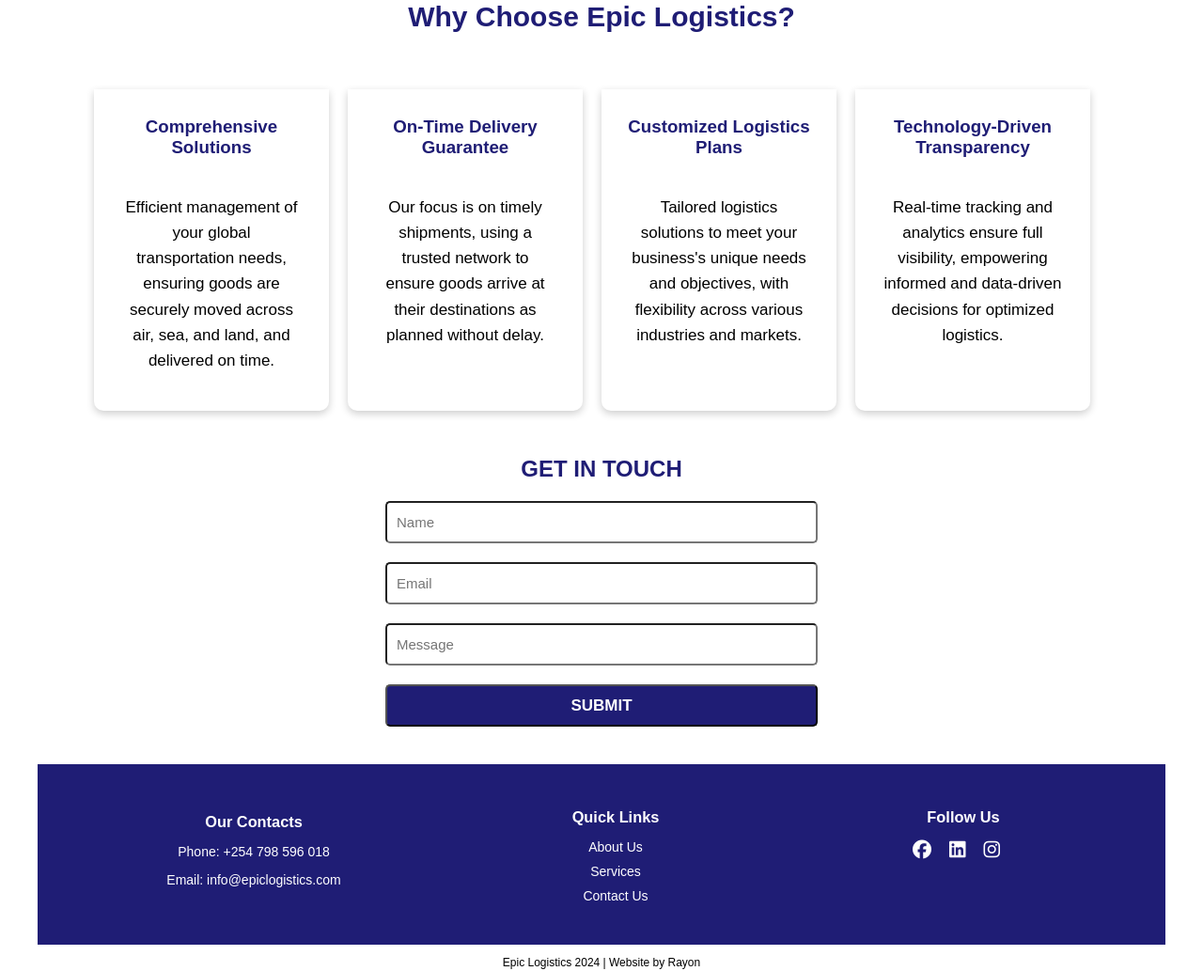
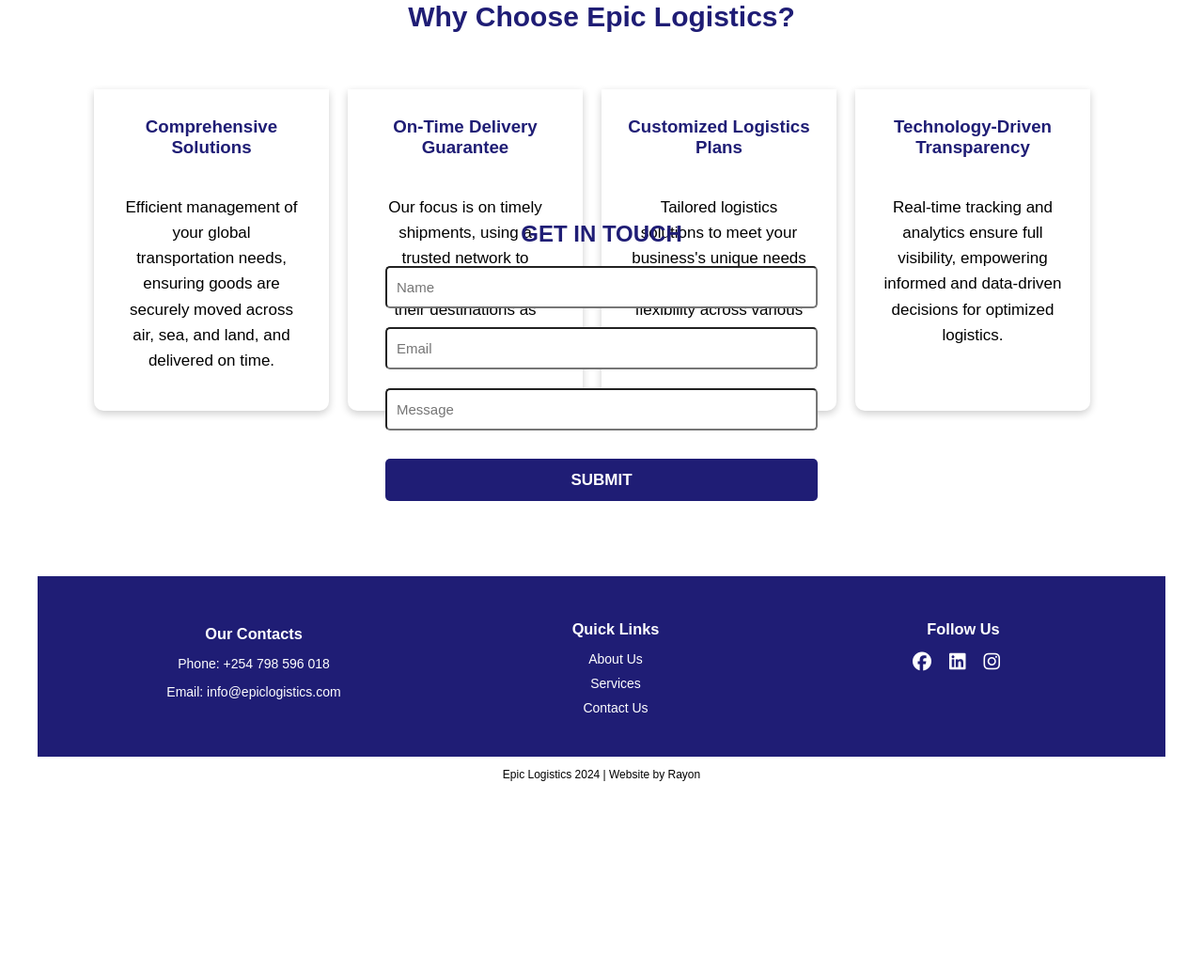
Before and after one commit to Rayon254/epic-logisitcs, a Flask app: page / in a window 1280 px wide. Shown: the part 1309-2342 px from the top of the page at 94% size. After the commit the page ends 2140 px from the top, so only its background shows below. Run offline with Flask 3, Linux system fonts and the light colour scheme; some libraries are stand-ins or nearby versions.

Commit message:
Update index.css

```diff
--- a/static/index.css
+++ b/static/index.css
@@ -240,10 +240,12 @@ body {
 
 /* start of section 4 css */
 .section4 {
-
+   position: relative;
     text-align: center;
     padding-top: 290px;
     margin: 20px;
+    clear: both;
+     padding: 40px 20px;
 }
 
 form {
@@ -254,11 +256,11 @@ form {
 .section4 h2 {
 
     color: #1F1D75;
-
+margin-bottom: 20px;
 }
 
 input {
-
+max-width: 460px;
     width: 460px;
     height: 45px;
     margin-bottom: 20px;
@@ -273,8 +275,11 @@ input {
     color: white;
     font-weight: bold;
     font-size: 17px;
-    padding: 0px;
 
+    padding: 10px 20px;
+    margin-top: 10px;
+    border: none;
+    border-radius: 5px;
     align-items: center;
 
 }
```
